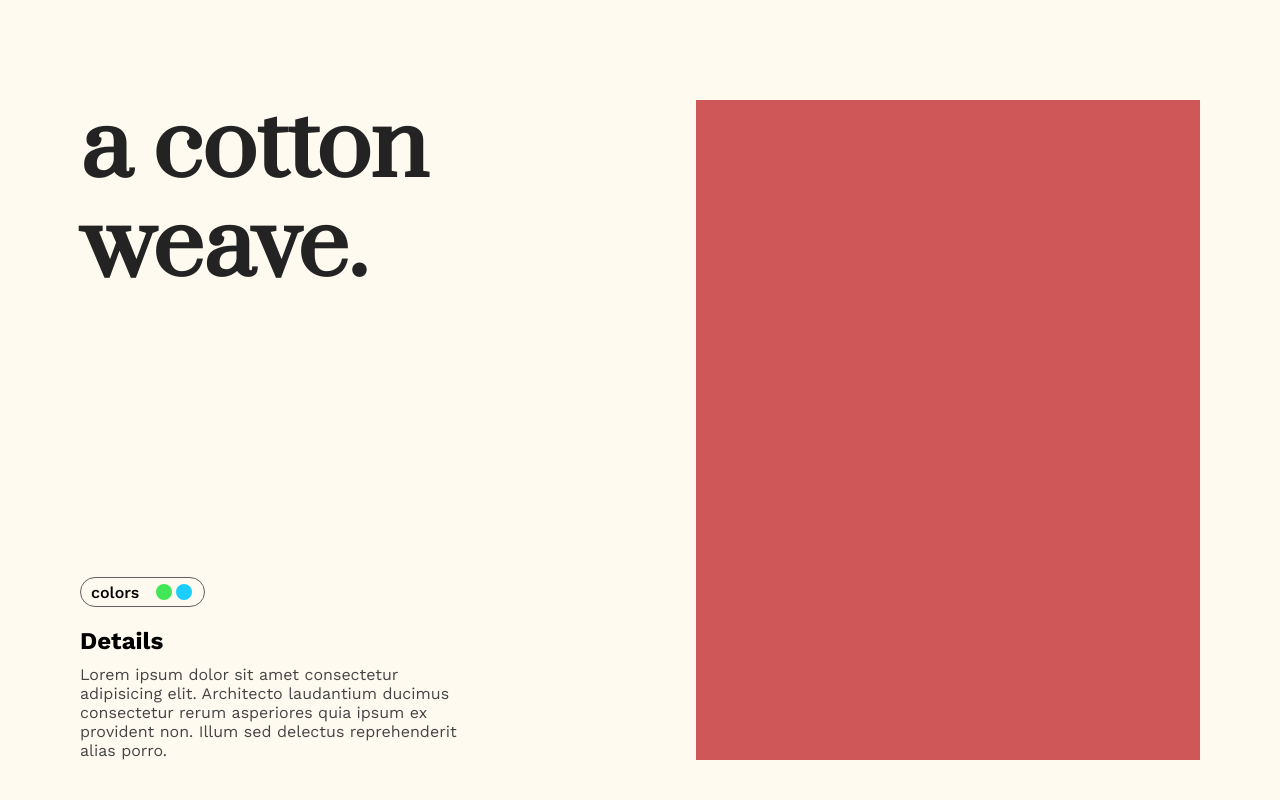
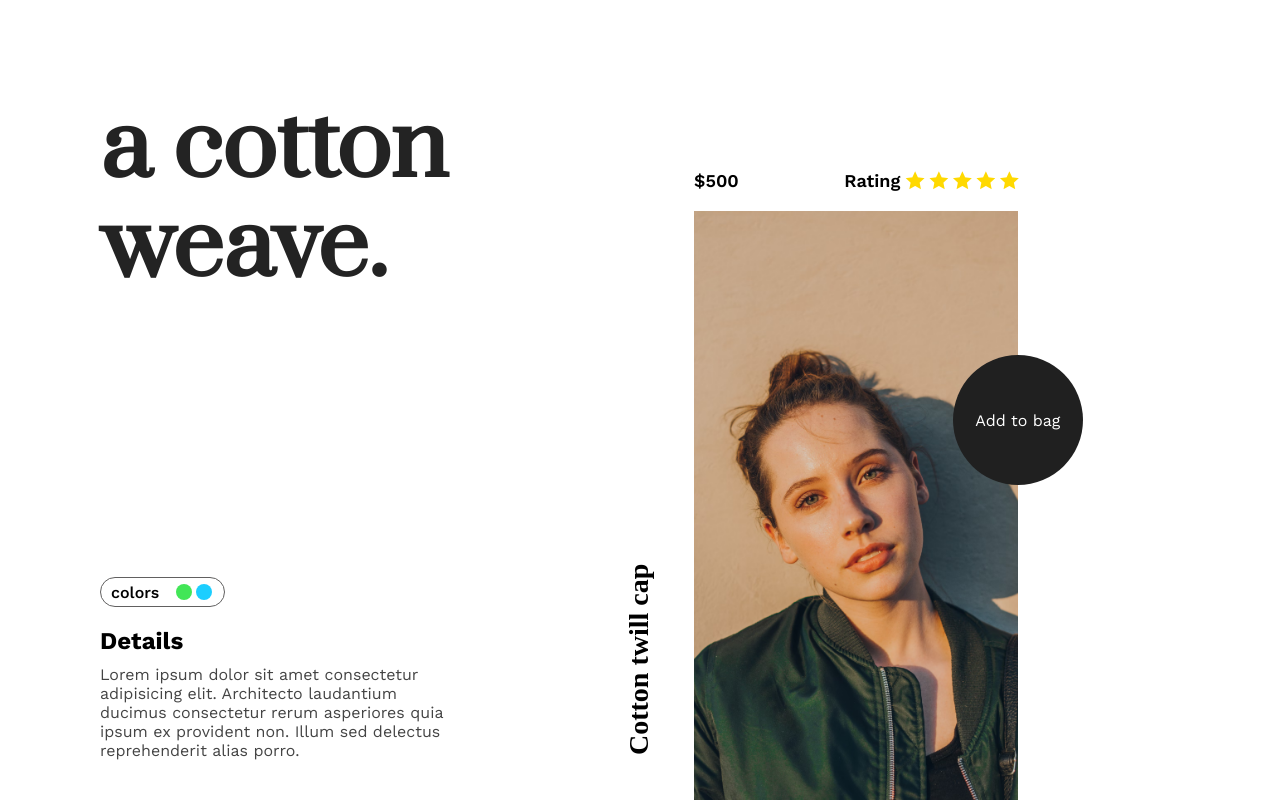
Before and after one commit to adivaste/Project-3-A-Cotton-Weave, a plain HTML site: page index.html in a window 1280 px wide. Drawn offline with nearby package versions, Linux system fonts and the light colour scheme.

Commit message:
Completed Project

```diff
--- a/index.html
+++ b/index.html
@@ -8,6 +8,8 @@
     <link rel="preconnect" href="https://fonts.googleapis.com">
     <link rel="preconnect" href="https://fonts.gstatic.com" crossorigin>
     <link href="https://fonts.googleapis.com/css2?family=Inter:wght@100..900&family=Prata&family=Work+Sans:ital,wght@0,100..900;1,100..900&display=swap" rel="stylesheet">
+    <link href="https://cdn.jsdelivr.net/npm/remixicon@4.1.0/fonts/remixicon.css" rel="stylesheet"
+/>
 </head>
 <body>
     <main>
@@ -28,7 +30,19 @@
             </div>
         </section>
         <section class="right" >
-
+            <div class="pricing-and-rating">
+                <div class="pricing">$500</div>
+                <div class="rating">Rating
+                    <i class="ri-star-fill"></i>
+                    <i class="ri-star-fill"></i>
+                    <i class="ri-star-fill"></i>
+                    <i class="ri-star-fill"></i>
+                    <i class="ri-star-fill"></i>
+                </div>
+                </div>
+            <img src="./photo.avif" alt="">
+            <div class="add-to-bag">Add to bag</div>
+            <div class="cotton-twill-cap">Cotton twill cap</div>
         </section>
     </main>
 </body>
--- a/style.css
+++ b/style.css
@@ -2,26 +2,29 @@
     margin: 0px;
     padding: 0px;
     box-sizing: border-box;
+    /* border: 1px solid red; */
 }
 
 html, body{
     width: 100%;
     height: 100%;
-    background-color:floralwhite;
+    /* background-color:floralwhite; */
 }
 
 main{
     width: 100%;
     height: 100%;
     display: flex;
-    justify-content: space-between;
-    padding: 40px 80px;
+    justify-content: center;
+    padding: 40px 100px;
     padding-top: 100px;
+    padding-bottom: 0px;
+    /* background-color: greenyellow; */
 }
 
 .left{
     height: 100%;
-    width: 45%;
+    width: 40%;
     /* background-color: aquamarine; */
     display: flex;
     flex-direction: column;
@@ -36,6 +39,7 @@ main{
 }
 .left-bottom{
     /* background-color: cornflowerblue; */
+    margin-bottom: 40px;
 }
 .left-bottom .colors-div{
     display: flex;
@@ -85,7 +89,57 @@ main{
 }
 
 .right{
+    align-self:flex-end;
+    height: 90%;
+    width: 60%;
+    /* background-color: rgb(207, 87, 87); */
+    display: flex;
+    flex-direction: column;
+    align-items: center;
+    overflow: hidden;
+    position: relative;
+    overflow: hidden;
+}
+.right img{
+    width: 50%;
     height: 100%;
-    width: 45%;
-    background-color: rgb(207, 87, 87);
+    object-fit: cover;
+    object-position: center;
 }
+.pricing-and-rating{
+    width: 50%;
+    display: flex;
+    justify-content: space-between;
+    margin-bottom: 20px;
+}
+.pricing, .rating{
+    font-size: 18px;
+    font-weight: 600;
+    font-family: "Work Sans";
+}
+.rating i{
+    color: #ffd900;
+}
+.add-to-bag{
+    position: absolute;
+    width: 130px;
+    height: 130px;
+    background-color: rgb(32, 32, 32);
+    border-radius: 50%;
+    color: white;
+    display: flex;
+    justify-content: center;
+    align-items: center;
+    bottom: 50%;
+    right: 15%;
+    font-family: "Work Sans";
+}
+.cotton-twill-cap{
+    position: absolute;
+    bottom: 2%;
+    left: 14%;
+    font-size: 28px;
+    font-weight: 600;
+    transform: rotate(-90deg);
+    transform-origin: 0 0;
+}
```
Also changed, not shown: photo.avif (added).
